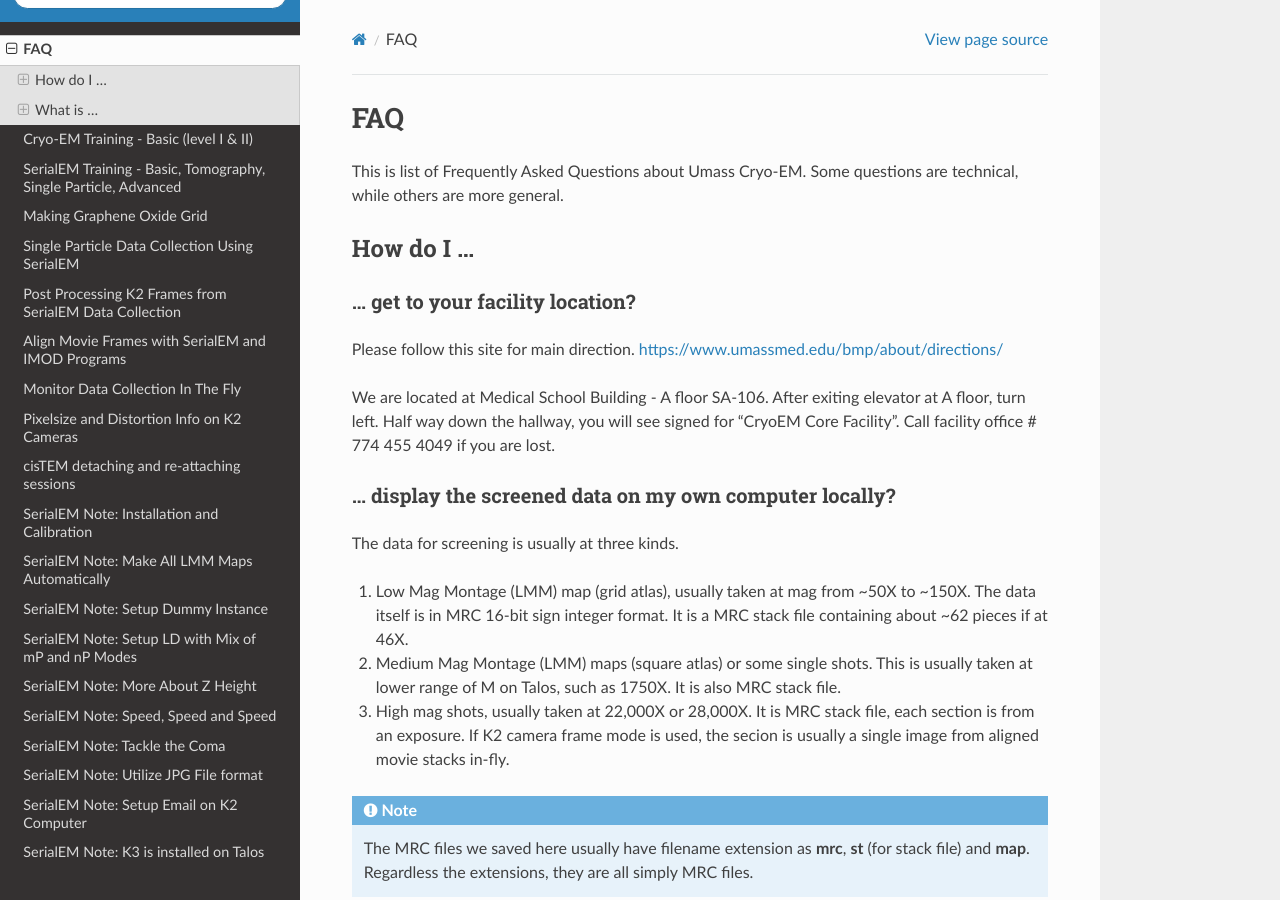
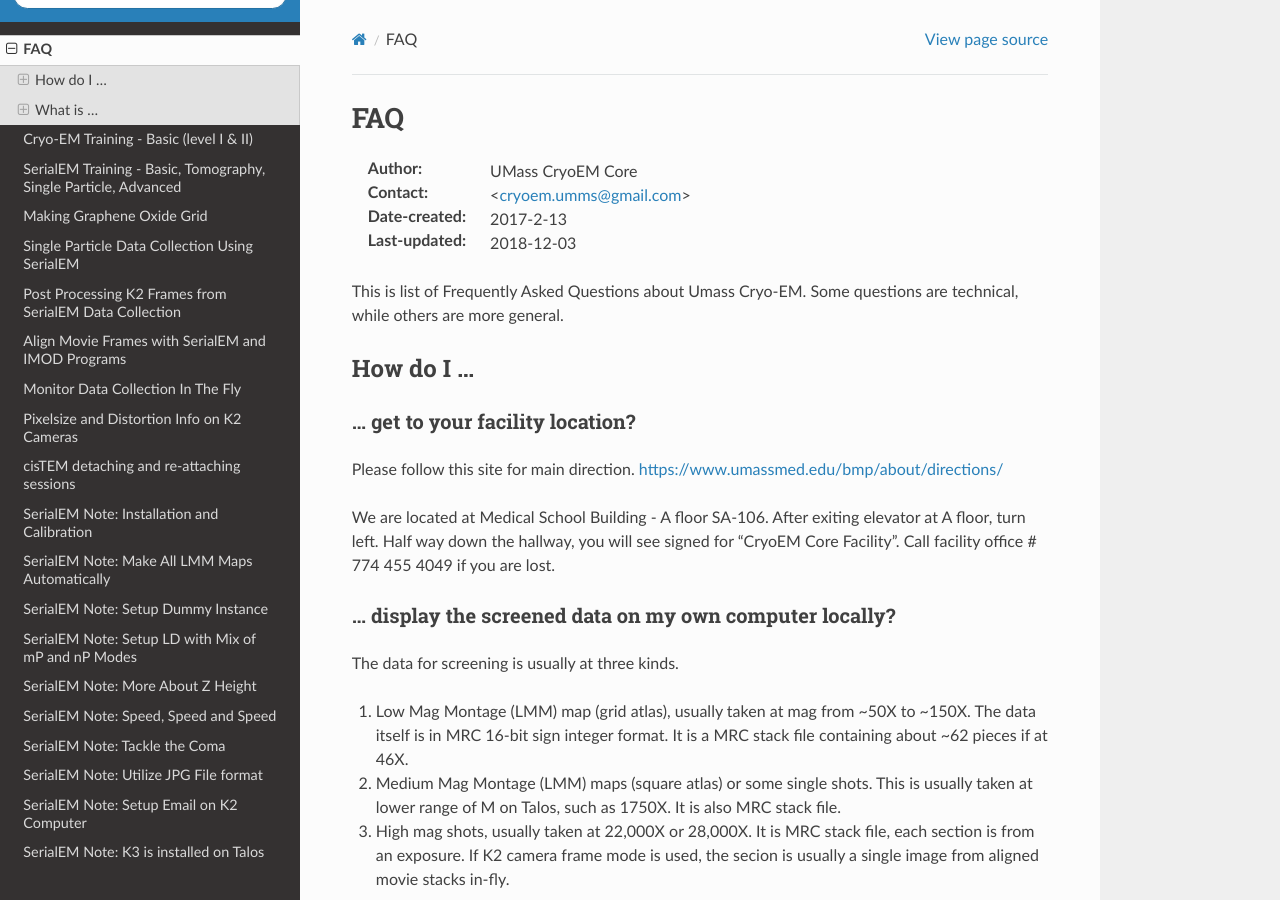
Before and after one commit to xuchen66/sphinx-emdocs, a Sphinx documentation site: the page built from source/cryo-em_faq.rst, in a window 1280 px wide and 900 px high. Built offline with Sphinx 7.4.7 and the Read the Docs theme 2.0.0, drawn with Linux system fonts in a browser that asks for light colours; pages that are not in the unit, such as notebooks, are missing from menus.

Commit message:
Update cryo-em_faq.rst

```diff
--- a/source/cryo-em_faq.rst
+++ b/source/cryo-em_faq.rst
@@ -2,6 +2,12 @@
 
 FAQ
 ===
+
+:Author: UMass CryoEM Core
+:Contact: <cryoem.umms@gmail.com>
+:Date-created: 2017-2-13
+:Last-updated: 2018-12-03
+
 
 This is list of Frequently Asked Questions about Umass Cryo-EM. Some questions are technical, while others are more general.
 
```
